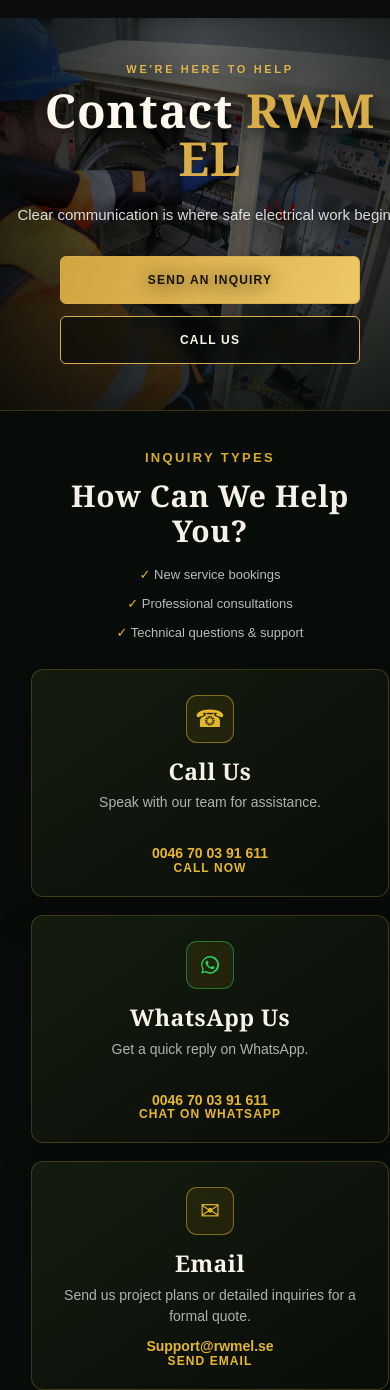
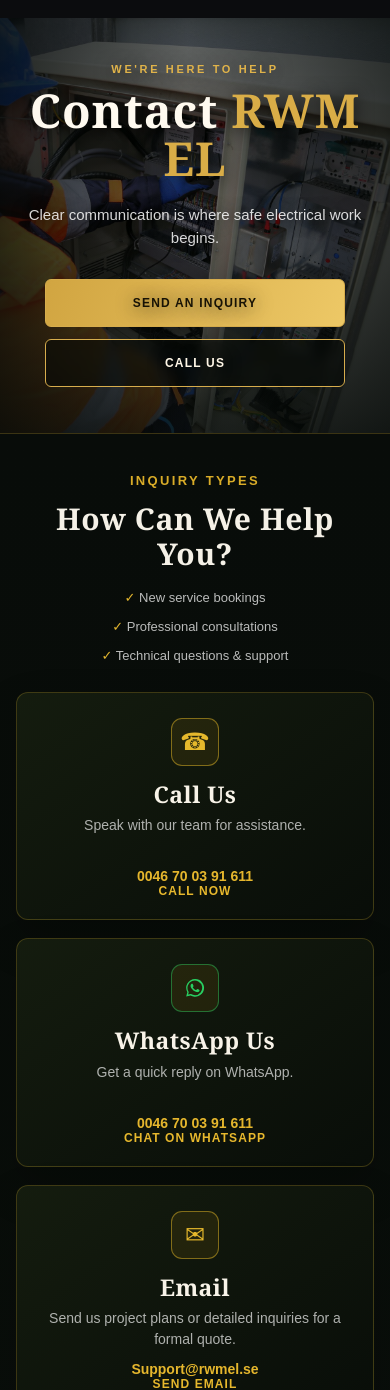
Before and after one commit to layal-hassan/RVM, a Django app: page /contact/ in a window 390 px wide; the page is wider, and only the part inside the window is pictured. Shown: the part 73-1463 px from the top of that part. Run offline with Django 4.2, Linux system fonts and the light colour scheme; data comes from the database, SQL or seed files in the repository; some web fonts are replaced.

Commit message:
some edit35

```diff
--- a/electricity/templates/electricity/contact.html
+++ b/electricity/templates/electricity/contact.html
@@ -15,8 +15,8 @@
     overflow-x: hidden !important;
   }
   body.contact-page-v2 .contact-v2 {
-    width: calc(100% + 30px) !important;
-    max-width: none !important;
+    width: 100% !important;
+    max-width: 100% !important;
     margin: 0 !important;
     padding-right: 0 !important;
     padding-left: 0 !important;
```
